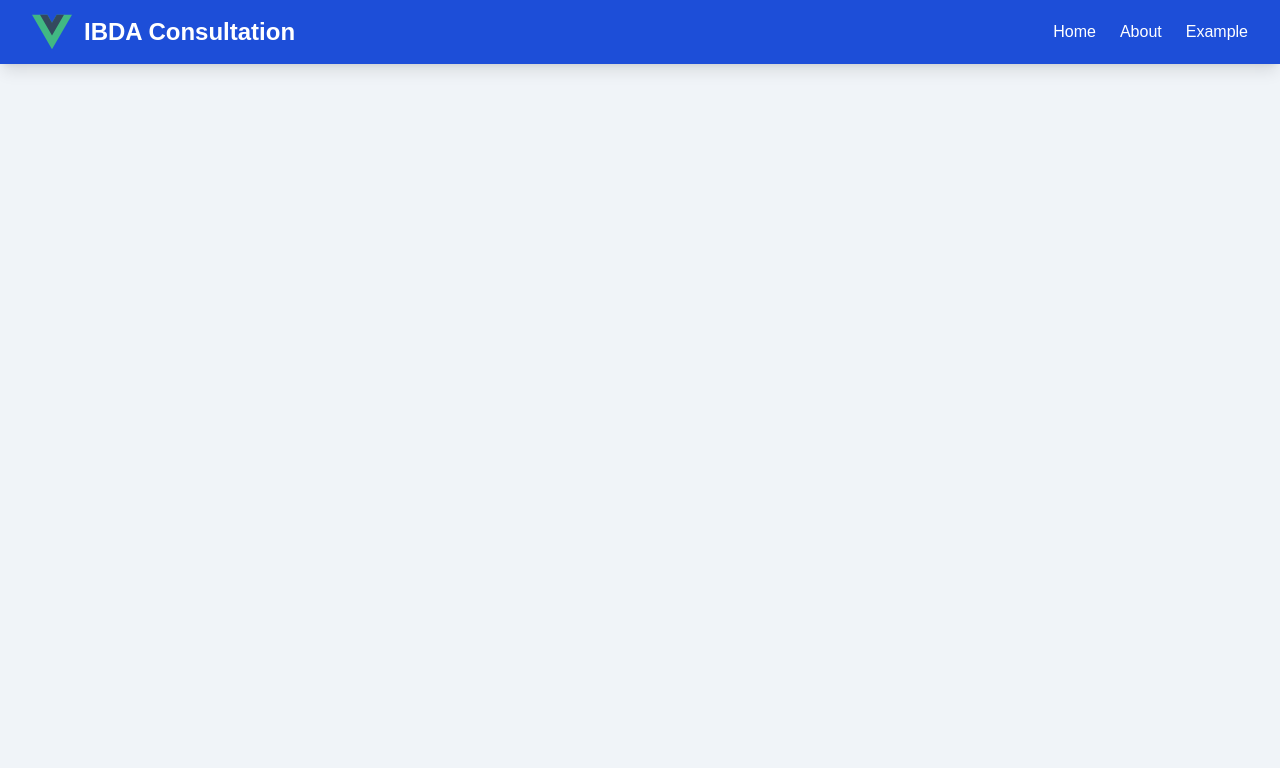
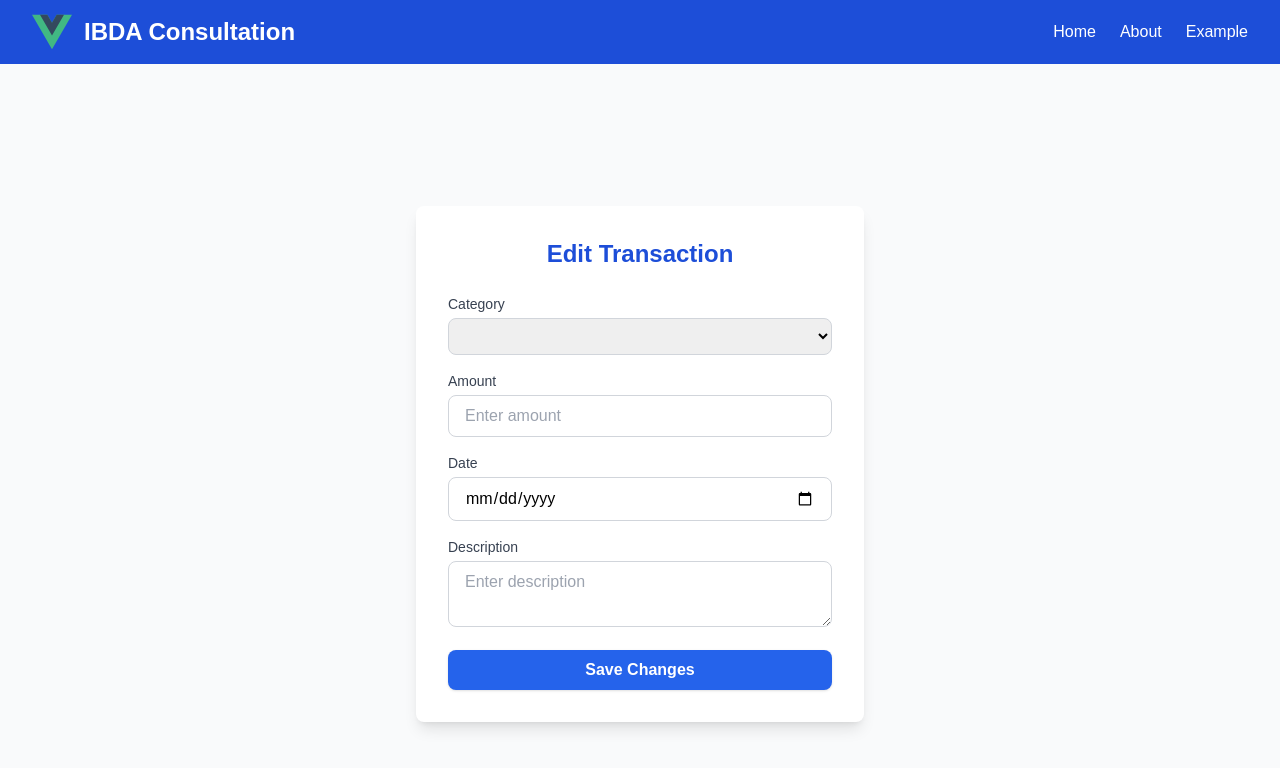
Before and after one commit to 6ill/expense-tracker-vue, a Vue app in the folder client/: page /edit-transaction in a window 1280 px wide. Shown: the top 768 px of the page. Built offline with nearby package versions, Linux system fonts and the light colour scheme; no server answers.

Commit message:
bikin halaman add dan EditTransactionView

```diff
--- a/client/src/router/index.js
+++ b/client/src/router/index.js
@@ -3,6 +3,8 @@ import Layout from '../views/Layout.vue';
 import LoginView from '@/views/LoginView.vue';
 import RegisterView from '@/views/RegisterView.vue'
 import MainWorkspaceView from '@/views/MainWorkspaceView.vue';
+import AddTransactionView from '@/views/AddTransactionView.vue';
+import EditTransactionView from '@/views/EditTransactionView.vue';
 
 const routes = [
   {
@@ -28,6 +30,16 @@ const routes = [
         path: '/main-workspace',
         name: 'MainWorkspace',
         component: MainWorkspaceView,
+      },
+      {
+        path: '/add-transaction',
+        name: 'AddTransaction',
+        component: AddTransactionView,
+      },
+      {
+        path: '/edit-transaction',
+        name: 'EditTransaction',
+        component: EditTransactionView,
       }
     ]
   }
--- /dev/null
+++ b/client/src/views/AddTransactionView.vue
@@ -0,0 +1,112 @@
+<template>
+    <div class="min-h-screen bg-gray-50 flex items-center justify-center p-4">
+      <div class="bg-white shadow-lg rounded-lg p-8 max-w-md w-full">
+        <h1 class="text-2xl font-bold text-center text-blue-700">Add Transaction</h1>
+        <form class="mt-6 space-y-4" @submit.prevent="handleSubmit">
+            <div>
+                <label for="date" class="block text-sm font-medium text-gray-700">Date</label>
+                <input
+                type="date"
+                id="date"
+                v-model="date"
+                class="w-full mt-1 px-4 py-2 border border-gray-300 rounded-lg focus:ring-2 focus:ring-blue-600 focus:outline-none"
+                required
+                />
+            </div>
+            <div>
+                <label for="amount" class="block text-sm font-medium text-gray-700">Amount</label>
+                <input
+                type="number"
+                id="amount"
+                v-model="amount"
+                placeholder="Enter amount"
+                class="w-full mt-1 px-4 py-2 border border-gray-300 rounded-lg focus:ring-2 focus:ring-blue-600 focus:outline-none"
+                required
+                />
+            </div>
+            <div>
+                <label for="category" class="block text-sm font-medium text-gray-700">Category</label>
+                <select id="category" v-model="category" class="w-full mt-1 px-4 py-2 border border-gray-300 rounded-lg focus:ring-2 focus:ring-blue-600 focus:outline-none" required>
+                <option value="Food">Food</option>
+                <option value="Lifestyle">Lifestyle</option>
+                <option value="Travel">Travel</option>
+                <option value="Entertainment">Entertainment</option>
+                <option value="Other">Other</option>
+                </select>
+            </div>
+            <div>
+                <label for="description" class="block text-sm font-medium text-gray-700">Description</label>
+                <textarea
+                id="description"
+                v-model="description"
+                placeholder="Enter description"
+                class="w-full mt-1 px-4 py-2 border border-gray-300 rounded-lg focus:ring-2 focus:ring-blue-600 focus:outline-none"
+                required
+                ></textarea>
+            </div>
+
+            <button
+                type="submit"
+                class="w-full bg-blue-600 text-white font-bold py-2 px-4 rounded-lg shadow hover:bg-blue-700 focus:outline-none focus:ring-2 focus:ring-blue-600"
+            >
+                Add Transaction
+            </button>
+        </form>
+      </div>
+    </div>
+  </template>
+
+  <script>
+  import { ref } from 'vue';
+  import { useRouter } from 'vue-router';
+  import apiClient from '../../apiClient';
+
+  export default {
+    setup() {
+      const router = useRouter();
+      const category = ref('');
+      const amount = ref('');
+      const date = ref('');
+      const description = ref('');
+
+      const handleSubmit = async () => {
+        try {
+          const response = await apiClient.post('/transactions', {
+            category: category.value,
+            amount: amount.value,
+            date: date.value,
+            description: description.value,
+          });
+          alert(response.data.message);
+          if (response.data.status === 'success') {
+            router.push({ name: 'MainWorkspace' });
+          }
+        } catch (error) {
+          console.error('Failed to add transaction:', error);
+          alert('Failed to add transaction. Please try again.');
+        }
+      };
+
+      return {
+        category,
+        amount,
+        date,
+        description,
+        handleSubmit,
+      };
+    },
+  };
+  </script>
+
+  <style scoped>
+  body {
+    font-family: 'Arial', sans-serif;
+    background-color: #f0f4f8;
+    margin: 0;
+    padding: 0;
+    min-height: 100vh;
+    display: flex;
+    justify-content: center;
+    align-items: center;
+  }
+  </style>
--- /dev/null
+++ b/client/src/views/EditTransactionView.vue
@@ -0,0 +1,132 @@
+<template>
+    <div class="min-h-screen bg-gray-50 flex items-center justify-center p-4">
+      <div class="bg-white shadow-lg rounded-lg p-8 max-w-md w-full">
+        <h1 class="text-2xl font-bold text-center text-blue-700">Edit Transaction</h1>
+        <form class="mt-6 space-y-4" @submit.prevent="handleSubmit">
+          <div>
+            <label for="category" class="block text-sm font-medium text-gray-700">Category</label>
+            <select id="category" v-model="category" class="w-full mt-1 px-4 py-2 border border-gray-300 rounded-lg focus:ring-2 focus:ring-blue-600 focus:outline-none" required>
+              <option value="Food">Food</option>
+              <option value="Lifestyle">Lifestyle</option>
+              <option value="Travel">Travel</option>
+              <option value="Entertainment">Entertainment</option>
+              <option value="Other">Other</option>
+            </select>
+          </div>
+          <div>
+            <label for="amount" class="block text-sm font-medium text-gray-700">Amount</label>
+            <input
+              type="number"
+              id="amount"
+              v-model="amount"
+              placeholder="Enter amount"
+              class="w-full mt-1 px-4 py-2 border border-gray-300 rounded-lg focus:ring-2 focus:ring-blue-600 focus:outline-none"
+              required
+            />
+          </div>
+          <div>
+            <label for="date" class="block text-sm font-medium text-gray-700">Date</label>
+            <input
+              type="date"
+              id="date"
+              v-model="date"
+              class="w-full mt-1 px-4 py-2 border border-gray-300 rounded-lg focus:ring-2 focus:ring-blue-600 focus:outline-none"
+              required
+            />
+          </div>
+          <div>
+            <label for="description" class="block text-sm font-medium text-gray-700">Description</label>
+            <textarea
+              id="description"
+              v-model="description"
+              placeholder="Enter description"
+              class="w-full mt-1 px-4 py-2 border border-gray-300 rounded-lg focus:ring-2 focus:ring-blue-600 focus:outline-none"
+              required
+            ></textarea>
+          </div>
+          <button
+            type="submit"
+            class="w-full bg-blue-600 text-white font-bold py-2 px-4 rounded-lg shadow hover:bg-blue-700 focus:outline-none focus:ring-2 focus:ring-blue-600"
+          >
+            Save Changes
+          </button>
+        </form>
+      </div>
+    </div>
+  </template>
+
+  <script>
+  import { ref, onMounted } from 'vue';
+  import { useRouter, useRoute } from 'vue-router';
+  import apiClient from '../../apiClient';
+
+  export default {
+    setup() {
+      const router = useRouter();
+      const route = useRoute();
+      const category = ref('');
+      const amount = ref('');
+      const date = ref('');
+      const description = ref('');
+
+      const fetchTransaction = async () => {
+        try {
+          const response = await apiClient.get(`/transactions/${route.params.transactionId}`);
+          if (response.data.status === 'success') {
+            const transaction = response.data.transaction;
+            category.value = transaction.category;
+            amount.value = transaction.amount;
+            date.value = transaction.date;
+            description.value = transaction.description;
+          }
+        } catch (error) {
+          console.error('Failed to fetch transaction:', error);
+          alert('Failed to fetch transaction. Please try again.');
+        }
+      };
+
+      const handleSubmit = async () => {
+        try {
+          const response = await apiClient.put(`/transactions/${route.params.transactionId}`, {
+            category: category.value,
+            amount: amount.value,
+            date: date.value,
+            description: description.value,
+          });
+          alert(response.data.message);
+          if (response.data.status === 'success') {
+            router.push({ name: 'MainWorkspace' });
+          }
+        } catch (error) {
+          console.error('Failed to update transaction:', error);
+          alert('Failed to update transaction. Please try again.');
+        }
+      };
+
+      onMounted(() => {
+        fetchTransaction();
+      });
+
+      return {
+        category,
+        amount,
+        date,
+        description,
+        handleSubmit,
+      };
+    },
+  };
+  </script>
+
+  <style scoped>
+  body {
+    font-family: 'Arial', sans-serif;
+    background-color: #f0f4f8;
+    margin: 0;
+    padding: 0;
+    min-height: 100vh;
+    display: flex;
+    justify-content: center;
+    align-items: center;
+  }
+  </style>
```
